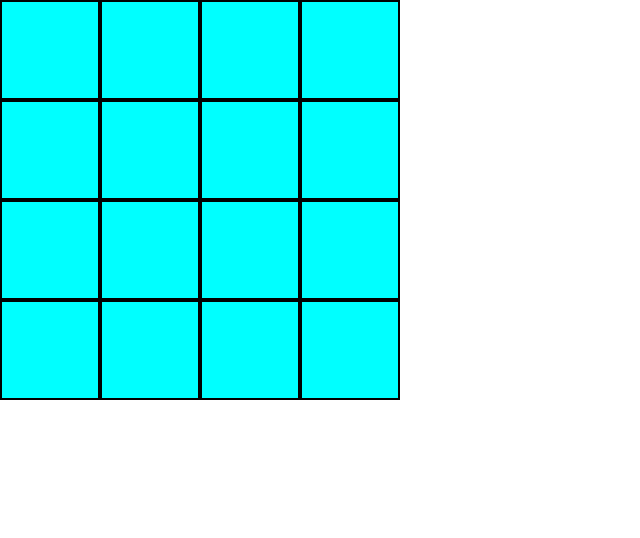
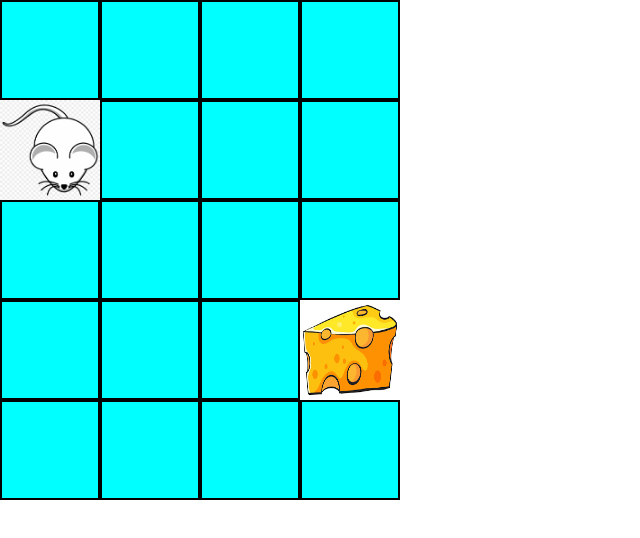
Before and after one commit to iamsahanasr/Box_game, a plain HTML site: page index.html in a window 1280 px wide. Shown: the whole page, without its empty margins (0-640 px from the left). Drawn offline with Linux system fonts and the light colour scheme.

Commit message:
cheese and mouse move

```diff
--- a/index.html
+++ b/index.html
@@ -21,6 +21,9 @@
             background-color: aqua;
             border: 2px solid black;
         }
+        .element{
+            transition: all 0.5s;
+        }
     </style>
 </head>
 <body>
@@ -30,14 +33,98 @@
     <script>
         window.onload=function(){
             let worldMapStr="_,_,_,_\n"+
+                            "M,_,_,_\n"+
                             "_,_,_,_\n"+
-                            "_,_,_,_\n"+
+                            "_,_,_,C\n"+
                             "_,_,_,_"
+
+            let assetMap=new Map()
+            assetMap.set('M',"assets/mouse.png")
+            assetMap.set('C',"assets/cheese.png")
+
+            let directionMap=new Map()
+            directionMap.set('U',[0,-1])
+            directionMap.set('D',[0,1])
+            directionMap.set('L',[-1,0])
+            directionMap.set('R',[1,0])
+
             let constants={
                 blockWidth:100,
                 blockHeight:100,
                 containerObj:document.querySelector(".container")
             }
+            let elements=[]
+
+            function collisionHandle(){
+                let [mouse]=elements.filter(e=>e.img.src.includes('mouse'))
+                let [collidingObj]=elements.filter(e=>e!=mouse && e.pos.x==mouse.pos.x && e.pos.y==mouse.pos.y)
+
+                setTimeout(()=>removeELement(collidingObj),500)
+            }
+
+
+
+            function makeElement({pos,character})
+            {
+                let img=new Image(constants.blockWidth,constants.blockHeight)
+                img.src=assetMap.get(character)
+                img.classList.add("absolute")
+                img.classList.add("element")
+
+                constants.containerObj.appendChild(img)
+                img.style.zIndex=100
+                let obj={
+                    pos,
+                    img,
+                    move(x,y){
+                        this.pos.x+=x
+                        this.pos.y+=y
+                        this.draw()
+                    },
+                    draw(){
+                        img.style.left=(this.pos.x*constants.blockWidth)+'px'
+                        img.style.top=(this.pos.y*constants.blockHeight)+'px'
+                    }
+
+                }
+                obj.draw()
+                return obj
+
+            }
+            function removeELement(element){
+                console.log(element)
+                elements=elements.filter(e=>e!=element)
+                constants.containerObj.removeChild(element.img)
+
+            }
+
+            document.addEventListener("keydown",(e)=>{
+                const keyCode = e.keyCode
+                if(keyCode==37){
+                    moveMouse("L")
+                }
+                else if(keyCode==38){
+                    moveMouse("U")
+                }
+                else if(keyCode==39){
+                    moveMouse("R")
+                }
+                else{
+                    moveMouse("D")
+                }
+            })
+
+
+            function moveMouse(direction){
+                let [mouse] = elements.filter(e=> e.img.src.includes('mouse') )
+                let [dx,dy]=directionMap.get(direction)
+                mouse.move(dx,dy)
+                collisionHandle()
+
+            }
+
+
+
             function genWorldMap(stringMap){
                 let map=[]
                 let rowStrings=stringMap.split('\n')
@@ -47,14 +134,26 @@
                 }
                 return map
             }
+            let nodes=[]
             const drawMap=(mapArr)=>{
                 let html=""
                 let topOffset=0
                 let leftOffset=0
 
-                for (let row of mapArr){
+                // for (let row of mapArr){
+                for( let i=0;i<mapArr.length;i++){
+                    const row=mapArr[i]
                     leftOffset=0
-                    for ( let col of row){
+                    for( let j=0;j<row.length;j++) {
+                    // for ( let col of row){
+                        const col=row[j]
+
+                        if (col!="_"){
+                            elements.push(makeElement({
+                                pos:{x:j,y:i},
+                                character:col
+                            }))
+                        }
                         let blockObj=document.createElement("div")
                         console.log(blockObj);
                         blockObj.classList.add("block")
@@ -64,7 +163,8 @@
                         blockObj.style.top=topOffset+'px'
                         blockObj.style.left=leftOffset+'px'
                         leftOffset+=constants.blockWidth
-                        constants.containerObj.appendChild(blockObj)
+                        nodes.push(blockObj)
+                        constants.containerObj.append(...nodes)
 
                     }
                     topOffset+=constants.blockHeight
```
Also changed, not shown: assets/cheese.png (added), assets/mouse.png (added).
